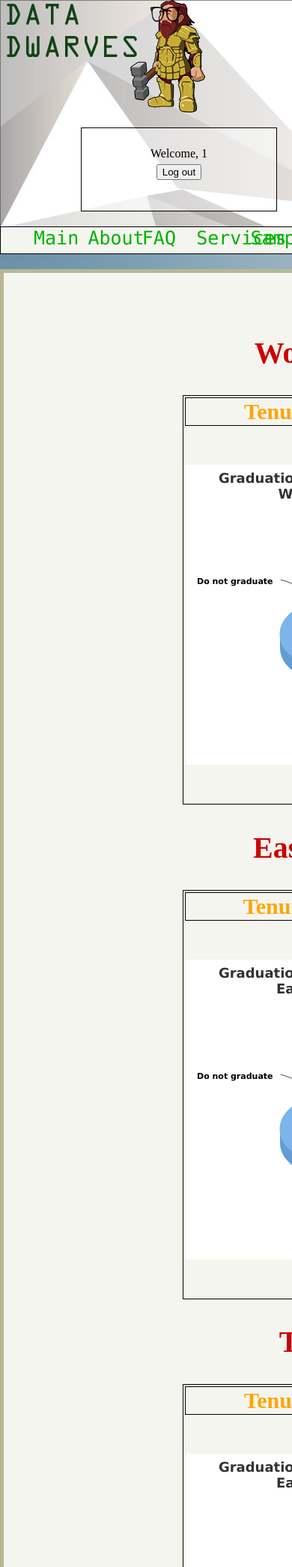
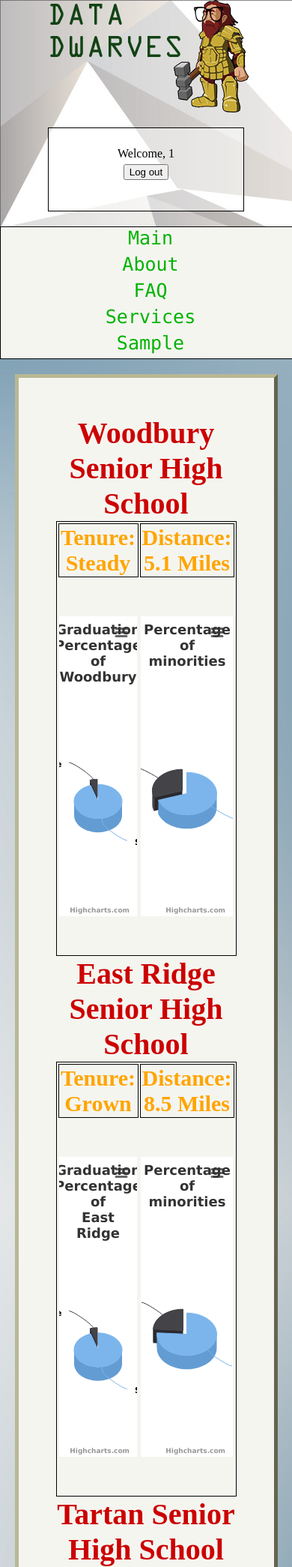
Before and after one commit to FireBeetles/full-php, a PHP site: page /cweb2101-consultingsite/sample.php in a window 390 px wide; the page is wider, and only the part inside the window is pictured. Shown: the top 2090 px of that part at 75% size. Run offline with PHP 8.4, Linux system fonts and the light colour scheme; the visitor is signed in with stand-in values (Sample User, id 1); lists and menus that the app fills with data are empty; some libraries are stand-ins or nearby versions.

Commit message:
Responsiveness added to all pages except sample pages. Should function down to 150px.

```diff
--- a/includes/dependencies.php
+++ b/includes/dependencies.php
@@ -1,2 +1,3 @@
 <link rel="stylesheet" href="styles/core.css" />
 <link rel="stylesheet" href="styles/spinner.css" />
+<link rel="stylesheet" href="styles/responsive.css" />
--- a/styles/core.css
+++ b/styles/core.css
@@ -27,24 +27,24 @@ header nav {
 header nav ul {
 	display: block;
 	list-style-type: none;
+	padding: 0;
+	width: 875px;
 	margin: 0 auto;
-	padding: 0 5%;
-	width:100%;
 	font-family: DejaVuSansMono;
-	font-size: 25px;
+	font-size: 0; /*Avoid rendering whitespace within the ul due to inline nature of li tags*/
+	text-align: center;
 	color: #00b300;
 
 }
 
 header nav ul li {
-	display: list-item;
+	display: inline-block;
 	list-style-type: none;
-	float: left;
 	padding:0 5px;
 	height:100%;
-	width:11%;
-	text-align:center;
-	margin-left: 5%;
+	width:140px;
+	margin: 0 12.5px;
+	font-size: 25px;
 
 	-webkit-transition: background-color,color 0.2s;
 	transition: background-color,color 0.2s;
@@ -65,7 +65,7 @@ header nav ul li a {
 }
 
 #logo {
-	width: 450px;
+	width: 275px;
 	height: 150px;
 	background-image: url(../images/logonum3.png);
 	display: inline-block;
@@ -73,7 +73,8 @@ header nav ul li a {
 }
 
 article {
-	width:1200px;
+	width: 90%;
+	max-width:1200px;
 	box-sizing: border-box;
 	border-style: outset;
 	border-color: #b8b894;
--- /dev/null
+++ b/styles/responsive.css
@@ -0,0 +1,63 @@
+@media screen and (max-width: 600px){
+	#logo {
+		display:block;
+		clear: both;
+		margin: 0 auto;
+	}
+
+	#login {
+		display:block !important;
+		clear: both !important;
+		margin: 20px auto !important;
+		float: none !important;
+	}
+}
+
+@media screen and (max-width: 875px) {
+	header nav ul {
+		width: 750px;
+	}
+
+	header nav ul li {
+		margin: 0;
+	}
+}
+
+@media screen and (max-width: 750px) {
+	header nav {
+		height: 70px;
+	}
+
+	header nav ul {
+		width: 450px;
+		height: 70px;
+	}
+
+	header nav ul li {
+		height: 35px;
+	}
+}
+
+@media screen and (max-width: 450px) {
+	header nav {
+		height: 175px;
+	}
+
+	header nav ul {
+		height: 175px;
+		width: 100%;
+		margin: 0 auto;
+	}
+
+	header nav ul li {
+		width: 100%;
+	}
+
+	p {
+		font-size: 18px;
+	}
+
+	h1 {
+		margin: 0;
+	}
+}
--- a/styles/spinner.css
+++ b/styles/spinner.css
@@ -106,3 +106,32 @@
 	animation-delay:8s;
 	background-image: url(../images/pro2.jpg);
 }
+
+@media screen and (max-width: 1200px){
+	#spinner {
+		width: 750px;
+		height: 312px;
+		margin: 25px auto;
+	}
+
+	#spinnercontent {
+		width: 750px;
+		height: 312px;
+	}
+
+	#spinner .spinnerstory {
+		width: 750px;
+		height: 312px;
+		background-size: 750px 312px;
+	}
+}
+
+@media screen and (max-width: 800px){
+	#spinner {
+		display:none;
+	}
+
+	#spinner [id^="spinnerstory"] {
+		animation-play-state: paused;
+	}
+}
```
Also changed, not shown: images/logonum3.png.
